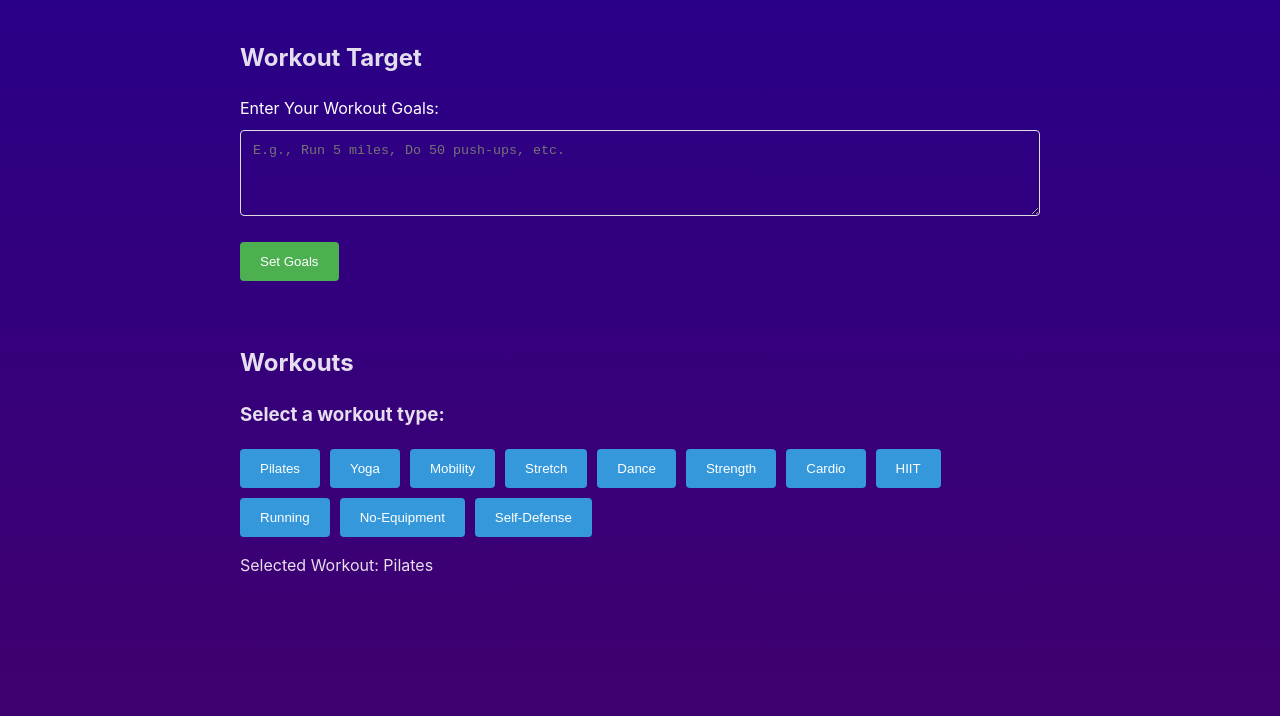
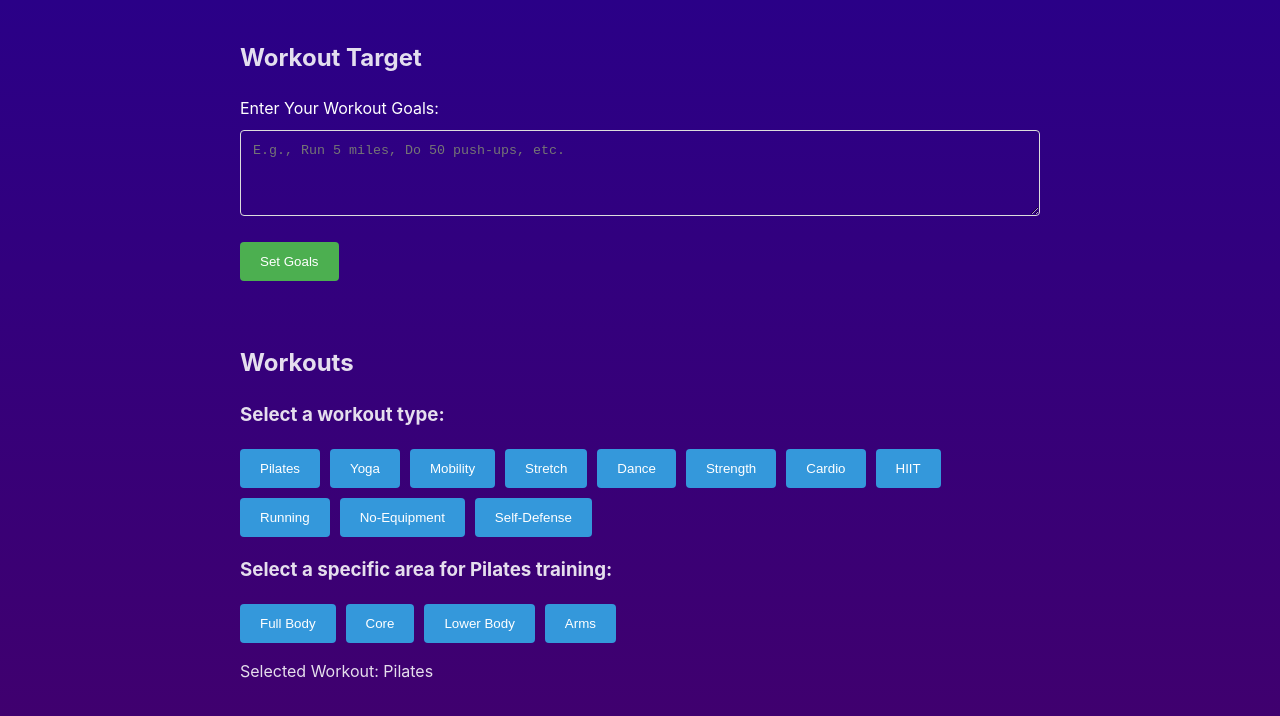
Before and after one commit to adamfenji/Team4SoftwareProject, a React app in the folder Front-end/: page /Team4SoftwareProject/physicaltracker in a window 1280 px wide. Both pictures are taken after a click on the button "Pilates". Shown: the top 716 px of the page. Built offline with nearby package versions, Linux system fonts and the light colour scheme; the HTML template or start-up script is replaced by a standard one.

Commit message:
More changes

```diff
--- a/Front-end/components/PhysicalTracker/PhysicalTracker.tsx
+++ b/Front-end/components/PhysicalTracker/PhysicalTracker.tsx
@@ -33,12 +33,6 @@ const PhysicalTracker: FC<{}> = () => {
 
   const handleBodyPartSelection = (bodyPart: string) => {
     setSelectedBodyPart(bodyPart);
-    // Fetch exercises based on the selected body part (you can implement this logic)
-    // Example: axios.get(`http://localhost:3000/api/exercises?bodyPart=${bodyPart}`)
-    //   .then(response => {
-    //     // Handle the response and update the UI with exercises
-    //   })
-    //   .catch(error => console.error('Error fetching exercises:', error));
   };
 
   return (
@@ -76,35 +70,95 @@ const PhysicalTracker: FC<{}> = () => {
               <button onClick={() => handleWorkoutSelection('Mobility')}>Mobility</button>
               <button onClick={() => handleWorkoutSelection('Stretch')}>Stretch</button>
               <button onClick={() => handleWorkoutSelection('Dance')}>Dance</button>
-
               <button onClick={() => handleWorkoutSelection('Strength')}>Strength</button>
               <button onClick={() => handleWorkoutSelection('Cardio')}>Cardio</button>
               <button onClick={() => handleWorkoutSelection('HIIT')}>HIIT</button>
               <button onClick={() => handleWorkoutSelection('Running')}>Running</button>
               <button onClick={() => handleWorkoutSelection('No-Equipment')}>No-Equipment</button>
-
               <button onClick={() => handleWorkoutSelection('Self-Defense')}>Self-Defense</button>
 
             </div>
           </div>
 
+          {/* Buttons for Strength */}
           {selectedWorkout === 'Strength' && (
-            <div className='strengthBodyPartSelection'>
+            <div className='BodyPartSelection'>
               <h3>Select a specific area for Strength training:</h3>
               <div className='bodyPartButtons'>
                 <button onClick={() => {
-                  handleBodyPartSelection('Upper Body');
+                  handleBodyPartSelection('Full Body');
                   window.location.href = 'https://www.youtube.com/watch?v=XxuRSjER3Qk';
                 }}>
                   Full Body
                 </button>
-                <button onClick={() => handleBodyPartSelection('Lower Body')}>Lower Body</button>
+
+                <button onClick={() => {
+                  handleBodyPartSelection('Abs');
+                  window.location.href = '#';
+                }}>
+                  Abs
+                </button>
+
+                <button onClick={() => {
+                  handleBodyPartSelection('Arms');
+                  window.location.href = '#';
+                }}>
+                  Arms
+                </button>
+
+                <button onClick={() => {
+                  handleBodyPartSelection('Legs');
+                  window.location.href = '#';
+                }}>
+                  Legs
+                </button>
+              </div>
+
+              {selectedBodyPart && (
+                <div className='selectedBodyPart'>
+                  <p>Selected Body Part: {selectedBodyPart}</p>
+                </div>
+              )}
+            </div>
+          )}
+
+          {/* Buttons for Pilates */}
+          {selectedWorkout === 'Pilates' && (
+            <div className='pilatesBodyPartSelection'>
+              <h3>Select a specific area for Pilates training:</h3>
+              <div className='bodyPartButtons'>
+                <button onClick={() => {
+                  handleBodyPartSelection('Full Body');
+                  window.location.href = '#';
+                }}>
+                  Full Body
+                </button>
+                <button onClick={() => {
+                  handleBodyPartSelection('Core');
+                  window.location.href = '#';
+                }}>
+                  Core
+                </button>
+
+                <button onClick={() => {
+                  handleBodyPartSelection('Lower Body');
+                  window.location.href = '#';
+                }}>
+                  Lower Body
+                </button>
+
+                <button onClick={() => {
+                  handleBodyPartSelection('Arms');
+                  window.location.href = '#';
+                }}>
+                  Arms
+                </button>
 
               </div>
 
               {selectedBodyPart && (
                 <div className='selectedBodyPart'>
-                  <p>Selected Body Part: {selectedBodyPart}</p>
+                  <p>Selected Area: {selectedBodyPart}</p>
                 </div>
               )}
             </div>
```
